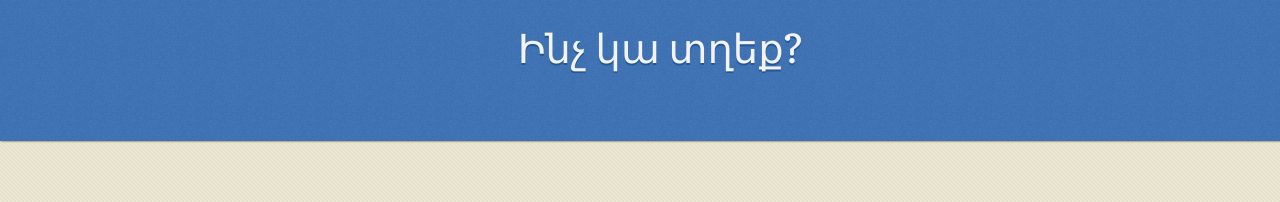
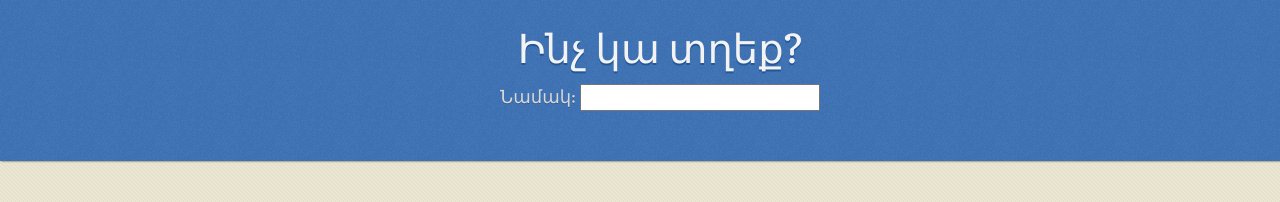
Before and after one commit to KaroSuvaryan/test, a plain HTML site: page index.html in a window 1280 px wide. Drawn offline with nearby package versions, Linux system fonts and the light colour scheme.

Commit message:
Update index.html

```diff
--- a/index.html
+++ b/index.html
@@ -18,9 +18,9 @@
 
       <header>
         <h1>Ինչ կա տղեք?</հ1>
-        <p></p>
+        <p> Նամակ: <input type="text" name="fname"><br></p>
       </header>
- Նամակ: <input type="text" name="fname"><br>
+
 
   </body>
 </html>
```
